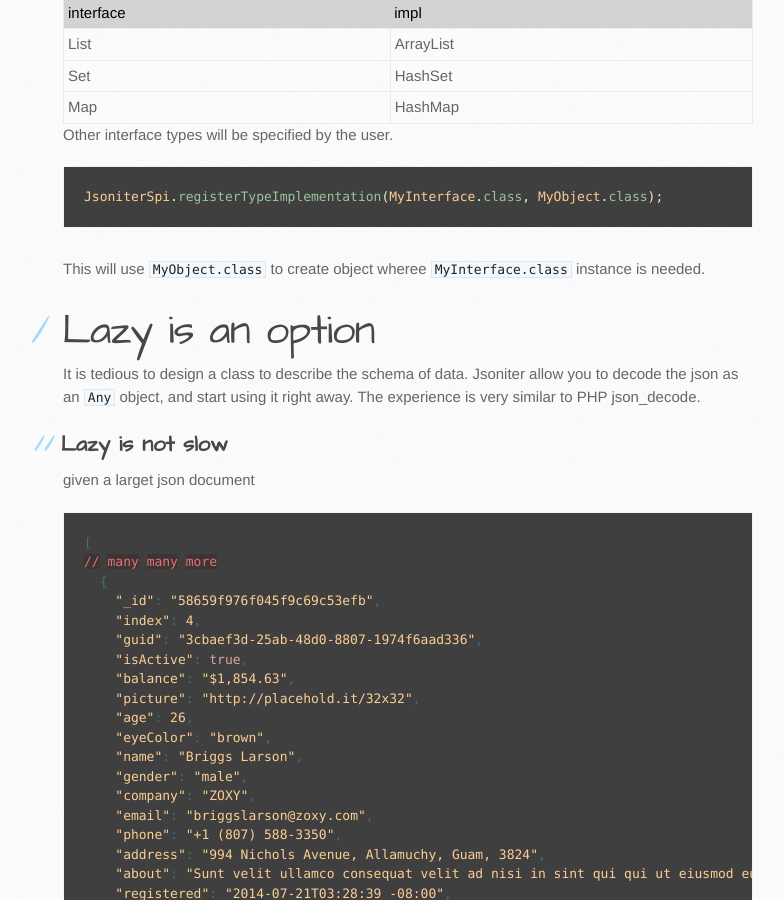
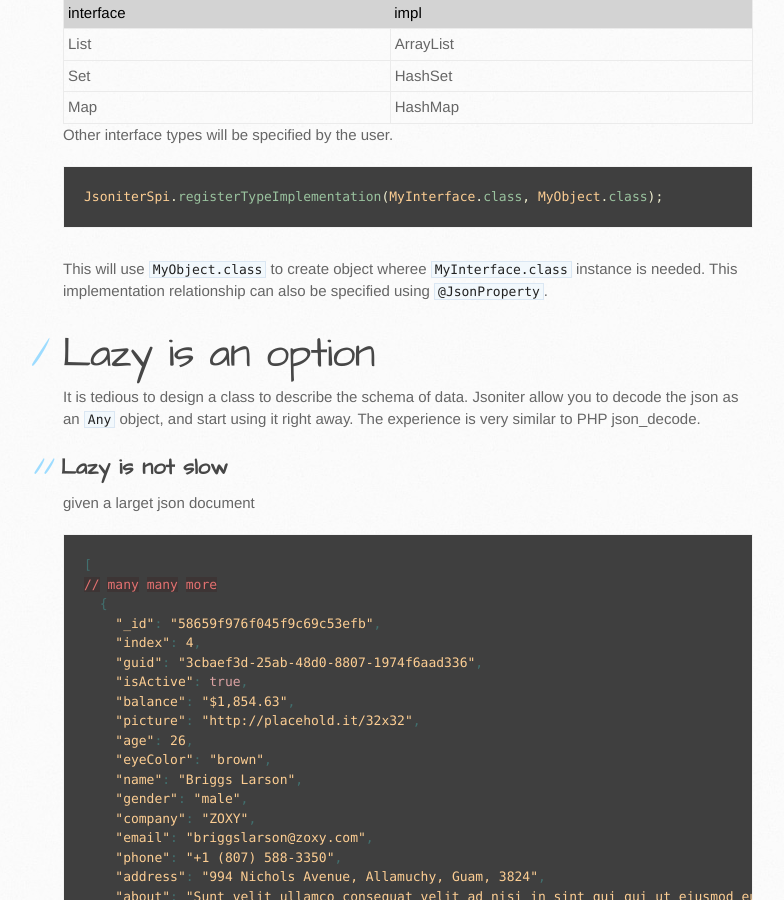
Before and after one commit to json-iterator/json-iterator.github.io, a Jekyll site: the page built from java-features.md, in a window 1280 px wide and 900 px high, scrolled down 16826 px. Shown: the whole window, without its empty margins (107-891 px from the left). Built offline with Jekyll 4.4.1, drawn with Linux system fonts in a browser that asks for light colours; comment, search, counter and statistics services are not loaded.

Commit message:
Update java-features.md

````diff
--- a/java-features.md
+++ b/java-features.md
@@ -720,7 +720,7 @@ Other interface types will be specified by the user.
 JsoniterSpi.registerTypeImplementation(MyInterface.class, MyObject.class);
 ```
 
-This will use `MyObject.class` to create object wheree `MyInterface.class` instance is needed.
+This will use `MyObject.class` to create object wheree `MyInterface.class` instance is needed. This implementation relationship can also be specified using `@JsonProperty`.
 
 # Lazy is an option
 
````
